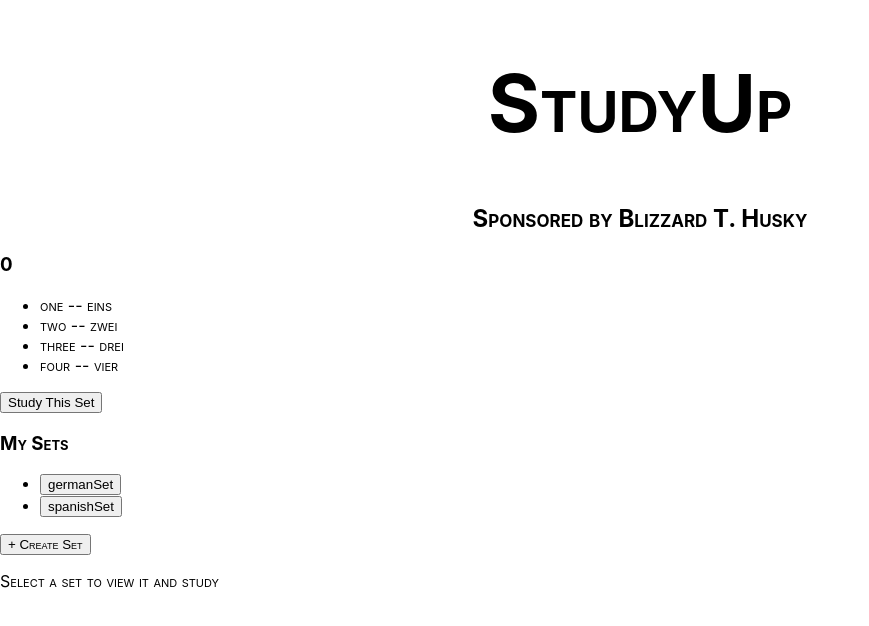
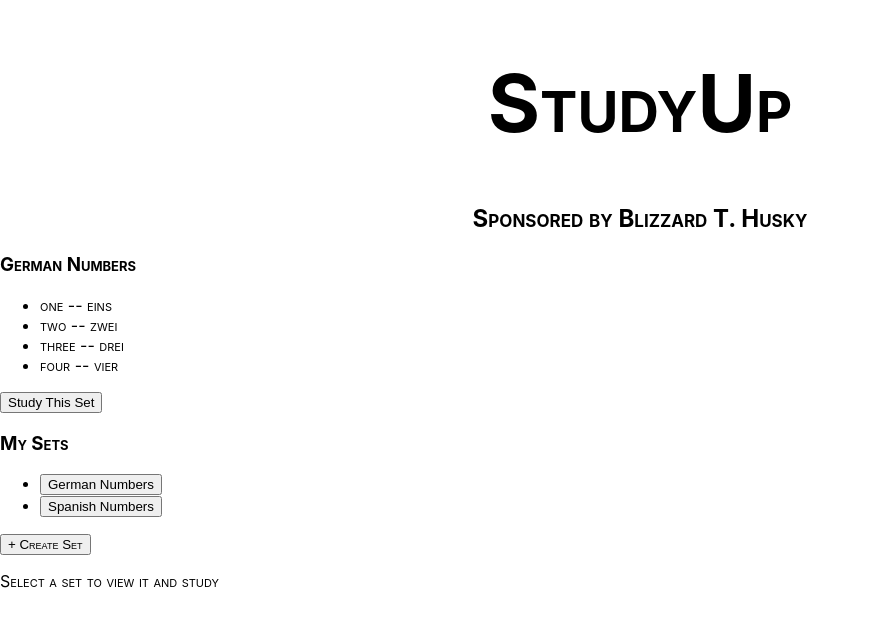
Before and after one commit to hanbyian/CS3141-R01-Team-2, a React (Create React App) app in the folder frontend/studyup/: page /home in a window 1280 px wide. Shown: the top 626 px of the page, without its empty margins (0-869 px from the left). Built offline with nearby package versions, Linux system fonts and the light colour scheme; no server answers.

Commit message:
fixed bugs before sprint4 presentation

```diff
--- a/frontend/studyup/src/components/HomePage.js
+++ b/frontend/studyup/src/components/HomePage.js
@@ -5,9 +5,9 @@ import { Flashcards } from '../flashcards.js';
 import {confirmUserAPI,createUser,addTerm,createStudySet, getTermsData, showSetsData, ShowUsersData, allSetsForUser} from "../apiFunctions";
 
 const emptySampleData = {};
-const sampleSetsKeys = [["germanSet",0],["spanishSet",1],];
+const sampleSetsKeys = [["German Numbers",0],["Spanish Numbers",1],];
 const sampleSets = [[["one","eins"],["two","zwei"],["three","drei"],["four","vier"]],[["one","uno"],["two","dos"],["three","tres"],["four","quatro"]]];
-const sampleData = {User:{username:"hanbyian",password:"Test123!",firstName:"ian",lastName:"Hanby"},sets:{germanSet:{one:"eins",two:"zwei",three:"drei",four:"vier"},spanishSet:{"one":"uno","two":"dos","three":"tres","four":"quatro"}, japaneseSet:{"one":"ichi","two":"ni","three":"san","four":"yon"}}};//test data until we can setup connection with database
+const sampleData = {User:{username:"hanbyian",password:"Test123!",firstName:"ian",lastName:"Hanby"},sets:{"German Numbers":{one:"eins",two:"zwei",three:"drei",four:"vier"},"Spanish Numbers":{"one":"uno","two":"dos","three":"tres","four":"quatro"}, japaneseSet:{"one":"ichi","two":"ni","three":"san","four":"yon"}}};//test data until we can setup connection with database
 
 class HomePage extends React.Component{
     constructor(props){
@@ -72,7 +72,7 @@ class HomePage extends React.Component{
             }
     }
     render() {
-        this.separateFunction();
+        //this.separateFunction();
         let setView;
         if(this.state.viewState == 1){/* viewState=1 is set creation mode*/
             let firstTerm = (
@@ -97,7 +97,7 @@ class HomePage extends React.Component{
             sampleSets[this.state.viewingIndex].forEach((index,value)=>console.log(index[0],index[1]));
             setView=
             (<div>
-                <h3 className="smallcaps">{this.state.viewingSet}</h3>
+                <h3 className="smallcaps">{sampleSetsKeys[this.state.viewingSet][0]}</h3>
                 <ul>
                 {sampleSets[this.state.viewingIndex].map(e=><li key={e[0]} className="smallcaps">{e[0]} -- {e[1]}</li>)}
                 </ul>
--- a/frontend/studyup/src/components/LoginPage.js
+++ b/frontend/studyup/src/components/LoginPage.js
@@ -14,21 +14,15 @@ class LoginPage extends React.Component{
         this.setState({showLogin:(!this.state.showLogin)});
     }
     async confirmUser(){
+
         if(document.getElementById("loginUsername")!=null){
             const userID = document.getElementById("loginUsername").value;
             const passID = document.getElementById("loginPassword").value;
+            if(confirmUserAPI(userID,passID)===true){
+                window.location("/home");
+            }
+        }
 
-            //let toRender = <HomePage username="ijhanby"/>;
-            //root.render(toRender);
-            //await fetch("http://54.211.204.247:8181/StudyUp/users/showusers").then(response=>response.json()).then(data=>data.map(e=>
-            //{
-            //    console.log(e[1] + ":" + e[2]);
-            //    console.log(userID + ":" + passID);
-            //    if((userID==e[1] && passID==e[2])){
-            //        this.setState({loggedIn:true});
-            //    }
-            //}));
-        }
     }
     async registerUser(){
         const username = document.getElementById("signupUser").value;
```
